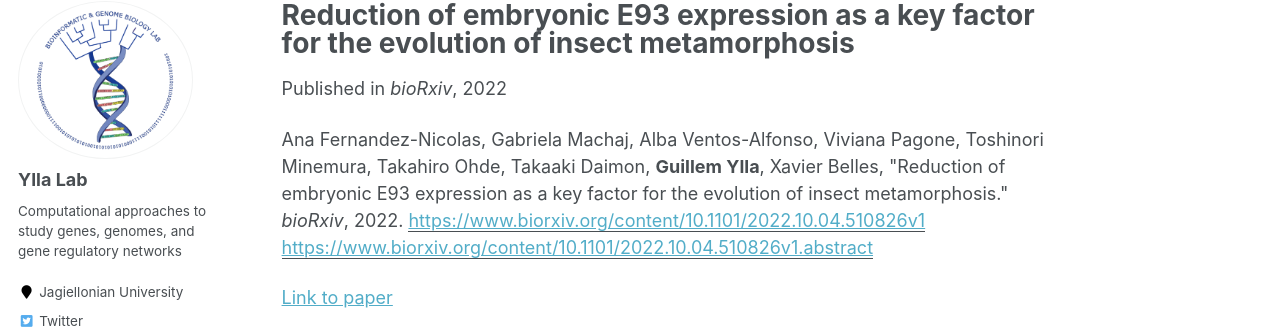
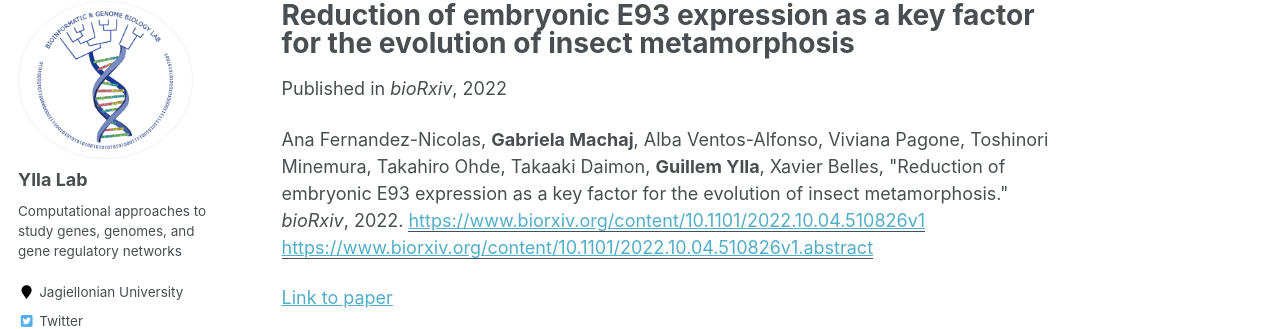
Before and after one commit to ylla-lab/ylla-lab.github.io, a Jekyll site: the page built from _publications/2022-10-01-Reduction-of-embryonic-E93-expression-as-a-key-factor-for-the-evolution-of-insect-metamorphosis.md, in a window 1280 px wide and 924 px high. Shown: the part 117-446 px from the top of the window. Built offline with Jekyll 4.4.1, drawn with Linux system fonts in a browser that asks for light colours.

Commit message:
preprint 383

```diff
--- a/_publications/2022-10-01-Reduction-of-embryonic-E93-expression-as-a-key-factor-for-the-evolution-of-insect-metamorphosis.md
+++ b/_publications/2022-10-01-Reduction-of-embryonic-E93-expression-as-a-key-factor-for-the-evolution-of-insect-metamorphosis.md
@@ -5,6 +5,6 @@ permalink: /publication/2022-10-01-Reduction-of-embryonic-E93-expression-as-a-ke
 date: 2022-10-01
 venue: '<em>bioRxiv</em>'
 paperurl: 'https://www.biorxiv.org/content/10.1101/2022.10.04.510826v1 https://www.biorxiv.org/content/10.1101/2022.10.04.510826v1.abstract'
-citation: ' Ana Fernandez-Nicolas,  Gabriela Machaj,  Alba Ventos-Alfonso,  Viviana Pagone,  Toshinori Minemura,  Takahiro Ohde,  Takaaki Daimon,  <b>Guillem Ylla</b>,  Xavier Belles, &quot;Reduction of embryonic E93 expression as a key factor for the evolution of insect metamorphosis.&quot; <em>bioRxiv</em>, 2022.'
+citation: ' Ana Fernandez-Nicolas,  <b>Gabriela Machaj</b>,  Alba Ventos-Alfonso,  Viviana Pagone,  Toshinori Minemura,  Takahiro Ohde,  Takaaki Daimon,  <b>Guillem Ylla</b>,  Xavier Belles, &quot;Reduction of embryonic E93 expression as a key factor for the evolution of insect metamorphosis.&quot; <em>bioRxiv</em>, 2022.'
 ---
 [Link to paper](https://www.biorxiv.org/content/10.1101/2022.10.04.510826v1 https://www.biorxiv.org/content/10.1101/2022.10.04.510826v1.abstract){:target="_blank"}
```
Also changed, not shown: 1 other file.
